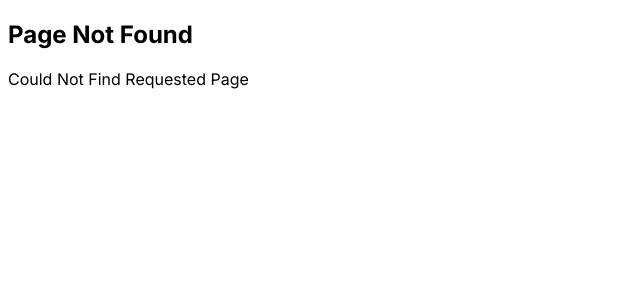
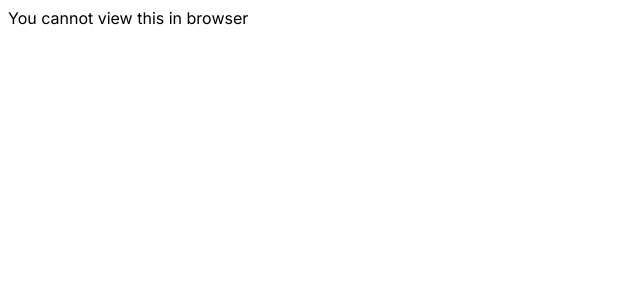
Before and after one commit to ShaikManisha/nextjs-project, a Next.js app: page /-lib in a window 1280 px wide. Before the commit this address had no page. Shown: the top 300 px of the page, without its empty margins (0-640 px from the left). Built offline with nearby package versions, Linux system fonts and the light colour scheme.

Commit message:
implemented private routes

```diff
--- /dev/null
+++ b/src/app/-lib/page.tsx
@@ -0,0 +1,7 @@
+import React from "react";
+
+const PrivateRouted = () => {
+  return <div>You cannot view this in browser</div>;
+};
+
+export default PrivateRouted;
```
